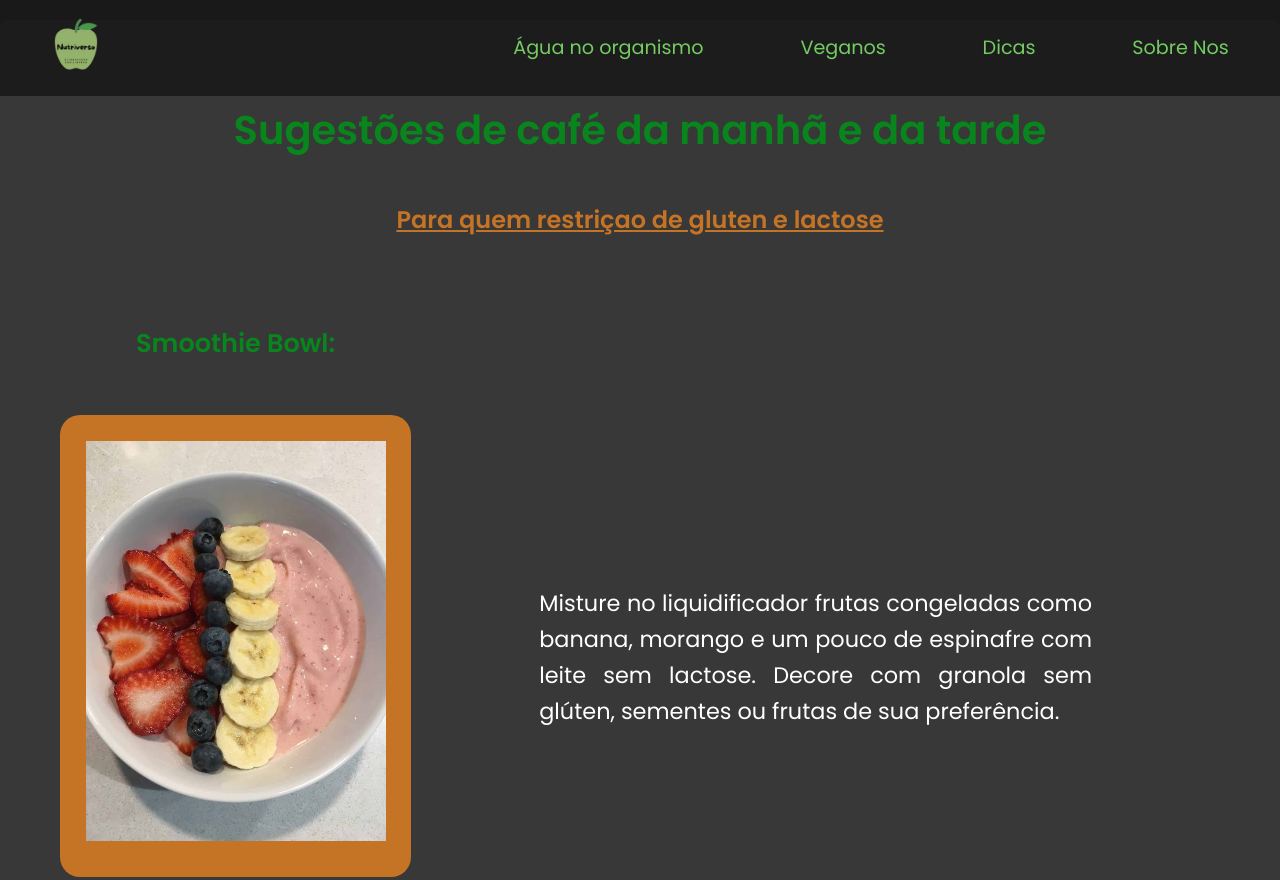
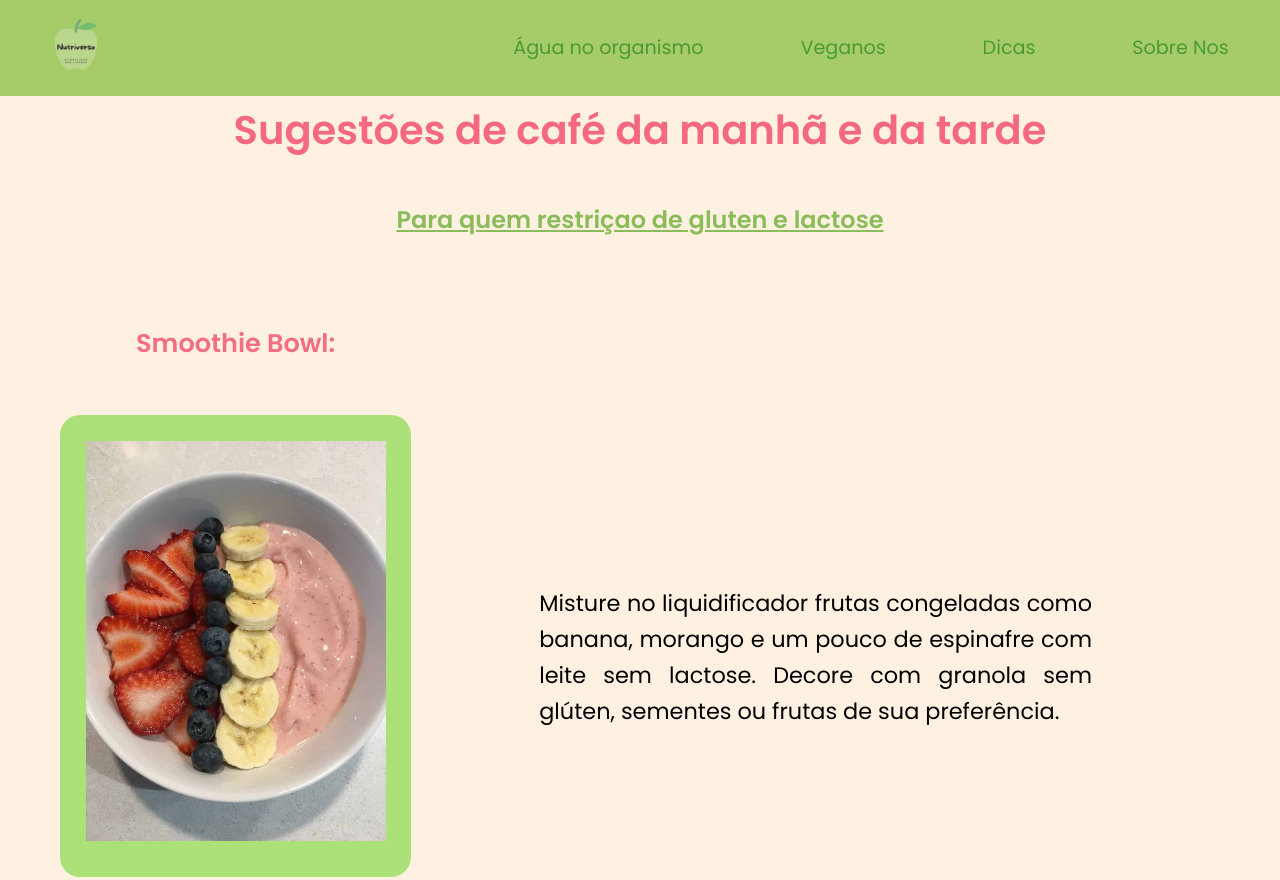
Before and after one commit to arthurlanz/nutriverso_pi, a plain HTML site: page sugestao.html in a window 1280 px wide. Shown: the top 880 px of the page. Drawn offline with Linux system fonts and the light colour scheme.

Commit message:
cores finalizado

```diff
--- a/css/index.css
+++ b/css/index.css
@@ -51,7 +51,7 @@ table {
 }
 body {
     font-family: 'Poppins', sans-serif;;
-    background-color: #f7efda;
+    background-color: #fff1e2;
     color: #ffffff;
     line-height: 1.6;
 }
@@ -201,7 +201,7 @@ p {
 
 main {
     padding: 40px;
-    background-color: #f7efda;
+    background-color: #fff1e2;
     margin: 20px auto;
     max-width: 1200px;
     box-shadow: 0 8px 16px rgba(0, 0, 0, 0.1);
--- a/css/sugestao.css
+++ b/css/sugestao.css
@@ -51,15 +51,15 @@ table {
 }
 body {
     font-family: 'Poppins', sans-serif;;
-    background-color: #2c2c2c;
-    color: #ffffff;
+    background-color: #fff1e2;
+    color: #000000;
     line-height: 1.6;
 }
 /*===============================================
 					Header
 =================================================*/
 header {
-    background-color: #161616;
+    background-color: #90c44d;
     position: fixed;
     top: 0;
     left: 0;
@@ -102,12 +102,12 @@ header nav ul li a {
 }
 
 header nav ul li a:hover {
-    color: #ddd;
+    color: #ffffff;
 }
 
 /* Estilo inicial do link */
 .animated-link {
-    color: #82f06c;
+    color: #1f850b;
     text-decoration: none;
     position: relative;
     transition: color 0.3s, transform 0.3s; /* Animação para cor e tamanho */
@@ -115,7 +115,7 @@ header nav ul li a:hover {
 
 /* Efeito ao passar o mouse */
 .animated-link:hover {
-    color: #70eb58; /* Muda a cor do link */
+    color: #5add40; /* Muda a cor do link */
     transform: scale(1.1); /* Aumenta o tamanho */
 }
 
@@ -164,7 +164,7 @@ header nav ul li a:hover {
 /* Seção principal */
 main {
     padding: 40px;
-    background-color: #383838; /* Fundo branco */
+    background-color: #fff1e2;
     margin: 20px auto;
     max-width: 1200px;
     box-shadow: 0 8px 16px rgba(0, 0, 0, 0.1);
@@ -179,7 +179,7 @@ main section h1 {
 
 /* Estilo dos títulos */
 h1, h2 {
-    color: #08861d;
+    color:  #f56980;
     margin-bottom: 10px;
 }
 
@@ -212,7 +212,7 @@ section h2{
     text-align: center;
 }
 section h3{
-    color: rgb(197, 115, 37);
+    color: #8bbc5a;
     margin: 3vw 0 0 0;
     font-weight: bold;
     text-align: center;
@@ -223,7 +223,7 @@ section ul li{
     padding: 20px;
 }
 section ul li h4{
-    color: #08861d;
+    color: #f36d83;
     font-weight: bolder;
     text-align: center;
     margin: 5vw 0 4vw 0;
@@ -247,7 +247,7 @@ section ul li div.texto p.baixo{
 margin: 0 0 5vw 0;
 }
 section ul li p.img {
-    background-color: rgb(197, 115, 37);
+    background-color: #ace079;
     text-align: center;
     border-radius: 20px;
     box-shadow: #000000;
--- a/css/veganos.css
+++ /dev/null
@@ -1,419 +0,0 @@
-/* http://meyerweb.com/eric/tools/css/reset/
-   v2.0 | 20110126
-   License: none (public domain)
-*/
-
-html, body, div, span, applet, object, iframe,
-h1, h2, h3, h4, h5, h6, p, blockquote, pre,
-a, abbr, acronym, address, big, cite, code,
-del, dfn, em, img, ins, kbd, q, s, samp,
-small, strike, strong, sub, sup, tt, var,
-b, u, i, center,
-dl, dt, dd, ol, ul, li,
-fieldset, form, label, legend,
-table, caption, tbody, tfoot, thead, tr, th, td,
-article, aside, canvas, details, embed,
-figure, figcaption, footer, header, hgroup,
-menu, nav, output, ruby, section, summary,
-time, mark, audio, video {
-	margin: 0;
-	padding: 0;
-	border: 0;
-	font-size: 100%;
-	font: inherit;
-	vertical-align: baseline;
-}
-/* HTML5 display-role reset for older browsers */
-article, aside, details, figcaption, figure,
-footer, header, hgroup, menu, nav, section {
-	display: block;
-}
-/*===============================================
-                GERAL
-=================================================*/
-body {
-	line-height: 1;
-}
-ol, ul {
-	list-style: none;
-}
-blockquote, q {
-	quotes: none;
-}
-blockquote:before, blockquote:after,
-q:before, q:after {
-	content: '';
-	content: none;
-}
-table {
-	border-collapse: collapse;
-	border-spacing: 0;
-}
-body {
-    font-family: 'Poppins', sans-serif;;
-    background-color: #2c2c2c;
-    color: #ffffff;
-    line-height: 1.6;
-}
-/*===============================================
-					Header
-=================================================*/
-header {
-    background-color: #161616;
-    position: fixed;
-    top: 0;
-    left: 0;
-    width: 100%;
-    z-index: 1000;
-    height: 45px;
-    opacity: 80%;
-}
-/* Estilo do header */
-header.home {
-    display: flex;
-    justify-content: space-between;
-    align-items: center;
-    padding: 2vw;
-}
-
-header img.logo {
-    width: 100px;
-    height: auto;
-    border-radius: 50px;
-}
-
-/* Estilo da navegação */
-header nav ul {
-    list-style: none;
-    display: flex;
-}
-
-header nav ul li {
-    margin-left: 20px;
-
-}
-
-header nav ul li a {
-    color: white;
-    text-decoration: none;
-    font-size: 1.2rem;
-    transition: color 0.3s;
-    margin: 0 6vw 0 0;
-}
-
-header nav ul li a:hover {
-    color: #ddd;
-}
-
-/* Estilo inicial do link */
-.animated-link {
-    color: #82f06c;
-    text-decoration: none;
-    position: relative;
-    transition: color 0.3s, transform 0.3s; /* Animação para cor e tamanho */
-}
-
-/* Efeito ao passar o mouse */
-.animated-link:hover {
-    color: #70eb58; /* Muda a cor do link */
-    transform: scale(1.1); /* Aumenta o tamanho */
-}
-
-/* Efeito de sublinhado animado */
-.animated-link::after {
-    content: '';
-    position: absolute;
-    left: 0;
-    bottom: -5px;
-    width: 0;
-    height: 2px;
-    background-color: #2db84d;
-    transition: width 0.3s; /* Animação para o sublinhado */
-}
-
-/* Ao passar o mouse, o sublinhado se expande */
-.animated-link:hover::after {
-    width: 100%; /* Expande o sublinhado do link */
-}
-
-/* Efeito ao clicar */
-.animated-link:active {
-    color: #17af03; /* Muda a cor ao clicar */
-}
-.menu-toggle {
-    display: none; /* Inicialmente, escondido */
-    font-size: 2.5rem; /* Tamanho do ícone do menu */
-    color: white; /* Cor do ícone */
-    cursor: pointer;
-    padding: 10px; /* Tamanho da área clicável */
-    background-color: transparent; /* Fundo transparente */
-    border: none; /* Remove qualquer borda */
-    z-index: 1001; /* Garante que o botão fique acima de outros elementos */
-    transition: transform 0.3s, background-color 0.3s ease; /* Animação de transformação e cor */
-}
-
-/* Animação de hover para o botão de menu */
-.menu-toggle:hover {
-    transform: scale(1.2); /* Aumenta o tamanho do botão ao passar o mouse */
-    background-color: rgba(0, 0, 0, 0.3); /* Fundo levemente escuro */
-    border-radius: 5px; /* Torna os cantos do botão arredondados */
-}
-/*====================================================
-                        Main
-====================================================*/
-/* Seção principal */
-main {
-    padding: 40px;
-    background-color: #383838; /* Fundo branco */
-    margin: 20px auto;
-    max-width: 1200px;
-    box-shadow: 0 8px 16px rgba(0, 0, 0, 0.1);
-    border-radius: 8px;
-}
-main section {
-    margin-bottom: 40px;
-}
-main section h1 {
-    margin: 5.5vw 0 0 0;
-}
-
-/* Estilo dos títulos */
-h1, h2 {
-    color: #08861d;
-    margin-bottom: 10px;
-}
-
-h1 {
-    font-size: 2rem;
-}
-
-h2 {
-    font-size: 2.5rem;
-    font-weight: bolder;
-}
-h3{
-    font-size: 1.5rem;
-}
-h4{
-    font-size: 1.2rem;
-}
-
-/* Estilo dos parágrafos */
-p {
-    font-size: 1.4rem;
-    margin-bottom: 20px;
-    text-align: justify;
-}
-/**/
-section{
-    margin: 3vw 0 3vw 0;
-}
-section h2{
-    text-align: center;
-}
-section h3{
-    color: rgb(197, 115, 37);
-    margin: 3vw 0 0 0;
-    font-weight: bold;
-    text-align: center;
-    text-decoration: underline;
-}
-section ul li{
-    border-bottom: 1px solid #444444;
-    padding: 20px;
-}
-section ul li h4{
-    color: #08861d;
-    font-weight: bolder;
-    text-align: center;
-    margin: 5vw 0 4vw 0;
-    font-size: 1.6rem;
-}
-section ul li p img{
-    margin: 2vw;
-    width: 300px;
-    height: auto;
-}
-section ul li div.pai {
-    display: flex;
-    align-items: center;
-
-}
-section ul li div.texto{
-    margin:19vw 10vw 5vw 10vw;
-    font-size: 1.3rem;
-}
-section ul li div.texto p.baixo{
-margin: 0 0 5vw 0;
-}
-section ul li p.img {
-    background-color: rgb(197, 115, 37);
-    text-align: center;
-    border-radius: 20px;
-    box-shadow: #000000;
-}
-
-
-
-/*========================================
-                Footer
-========================================*/
-/* Estilo do footer */
-footer {
-    background-color: #161616;
-    color: white;
-    padding: 2vw;
-}
-
-footer p {
-    margin-bottom: 10px;
-}
-
-footer nav ul {
-    display: flex;
-    list-style: none;
-}
-
-footer nav ul li {
-    margin: 0 10px;
-}
-
-footer nav ul li a {
-    color: white;
-    font-size: 1.5rem;
-    transition: color 0.3s;
-}
-
-footer nav ul li a:hover {
-    color: #ddd;
-}
-/*=======================
-        responsividade
-=======================*/
-@media (max-width: 768px) {
-    /* Mostrar o botão de menu */
-    .menu-toggle {
-        display: block; /* Torna o botão visível */
-    }
-
-    /* Garantir que o ícone do menu esteja visível e centralizado */
-    header.home {
-        display: flex;
-        justify-content: space-between;
-        align-items: center;
-        padding: 2vw;
-    }
-
-    /* Garantir que o botão do menu tenha tamanho adequado */
-    .menu-toggle {
-        font-size: 2.5rem; /* Ajuste o tamanho do ícone */
-        color: white;
-        cursor: pointer;
-        padding: 15px; /* Aumenta o tamanho da área clicável */
-        border-radius: 50%; /* Torna o botão redondo */
-    }
-    /* Alterar a visibilidade do menu quando estiver aberto */
-    header nav {
-        position: absolute;
-        top: 100%;
-        right: 0;
-        background: rgba(0, 0, 0, 0.9);
-        width: 100%;
-        display: none;
-        flex-direction: column;
-        text-align: center;
-        padding: 20px 0;
-    }
-
-    header nav ul {
-        flex-direction: column;
-        width: 100%;
-    }
-
-    header nav ul li {
-        margin: 10px 0;
-    }
-    header.home {
-        display: flex;
-        justify-content: space-between;
-        align-items: center;
-        padding: 2vw;
-    }
-
-    /* Ajuste no tamanho da logo */
-    header img.logo {
-        width: 60px;
-        height: auto;
-    }
-
-    .menu-open nav {
-        display: flex;
-    }
-
-    header nav ul li a {
-        display: inline-block;
-        padding: 10px 15px;
-        font-size: 1.4rem;
-        color: white;
-    }
-        main {
-            padding: 20px;
-            margin: 10px;
-            max-width: 100%;
-            border-radius: 5px;
-        }
-
-        main section h1 {
-            font-size: 1.8rem;
-            text-align: center;
-        }
-
-        h2 {
-            font-size: 2rem;
-        }
-
-        h3 {
-            font-size: 1.3rem;
-        }
-
-        h4 {
-            font-size: 1.1rem;
-        }
-
-        p {
-            font-size: 1.2rem;
-        }
-
-        section ul li div.pai {
-            flex-direction: column;
-            text-align: center;
-        }
-
-        section ul li div.texto {
-            margin: 5vw 0;
-        }
-
-        section ul li p.img img {
-            width: 100%;
-            max-width: 280px;
-            height: auto;
-        }
-
-        /* Ajustes no Footer */
-        footer {
-            text-align: center;
-            padding: 3vw;
-        }
-
-        footer nav ul {
-            flex-direction: column;
-        }
-
-        footer nav ul li {
-            margin: 5px 0;
-        }
-
-        footer nav ul li a {
-            font-size: 1.3rem;
-        }
-    }
```
Also changed, not shown: veganos.html (+1 -1 lines).
